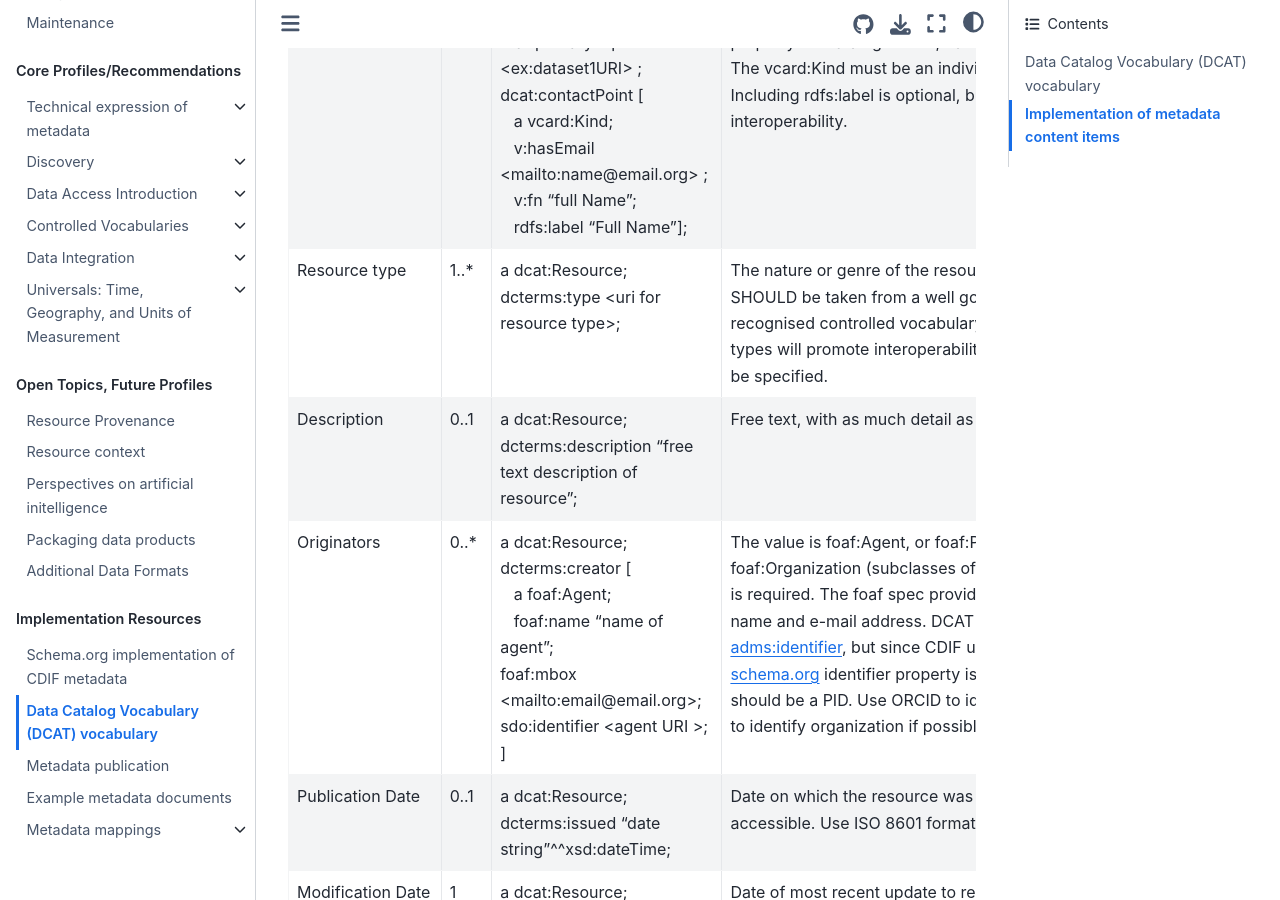
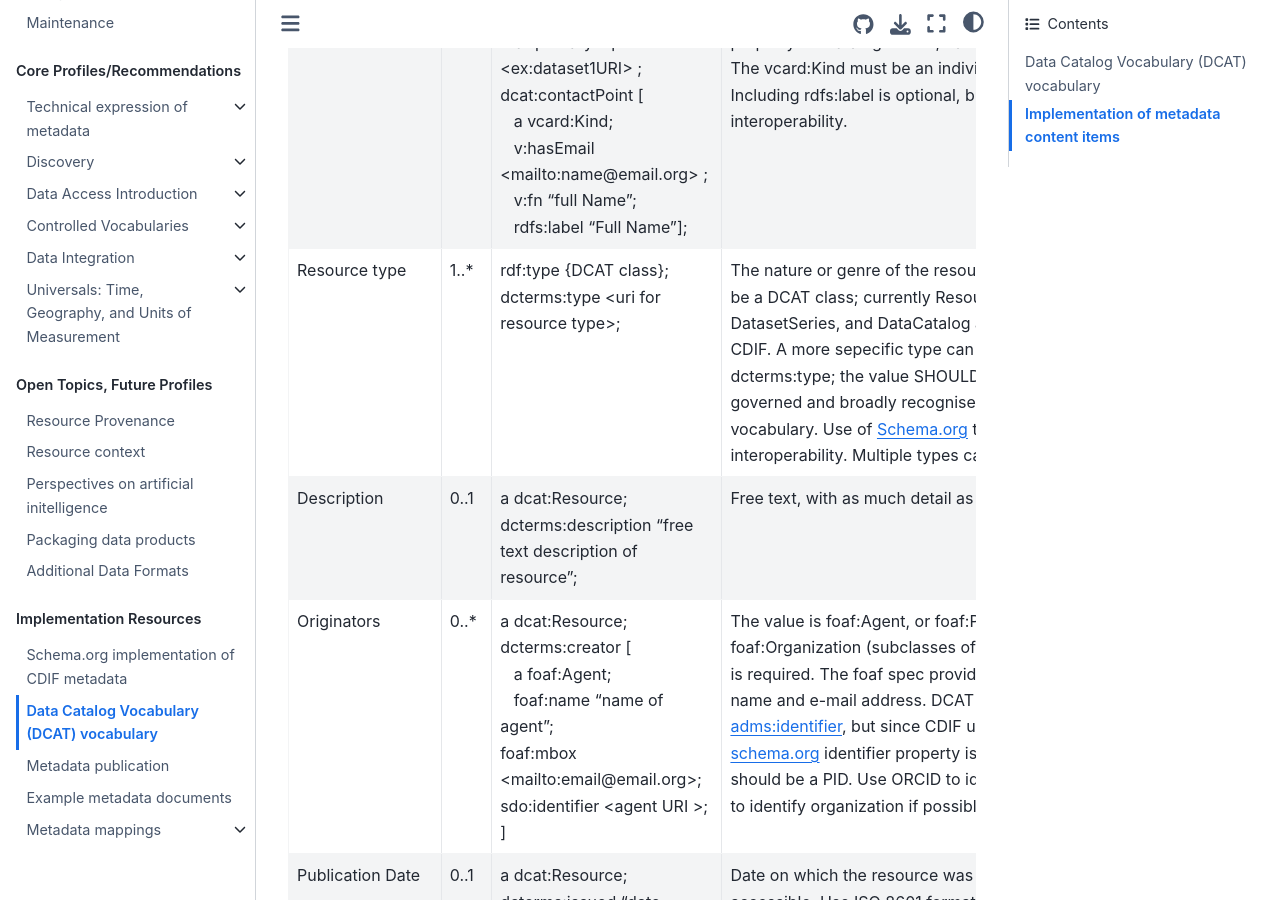
Before and after one commit to Cross-Domain-Interoperability-Framework/cdifbook, a Jupyter Book: the page built from metadata/dcat.md, in a window 1280 px wide and 900 px high, scrolled down 4191 px. Built offline with Jupyter Book 1.0.4 settings and Sphinx 7.4.7 and the Sphinx Book theme 1.1.4, drawn with Linux system fonts in a browser that asks for light colours; some of the changed text lies outside the part shown.

Commit message:
update resourceType note

```diff
--- a/metadata/dcat.md
+++ b/metadata/dcat.md
@@ -31,7 +31,7 @@ Rights|1..\*| |[DCAT uses several properties](https://www.w3.org/TR/vocab-dcat-3
 Metadata profile identifier|1|a dcat:CatalogRecord ;<br>      foaf:primaryTopic \<ex:dataset1URI\> ;<br>      dcterms:conformsTo \<specification uri\>;|The conformsTo property on the CatalogRecord specifies the metadata profile followed by the actual metadata record identified by foaf:primaryTopic. The dcat:CatalogRecord object is a separate node from the dcat metadata node whose subject is the described resource.
 Metadata date|0..1|a dcat:CatalogRecord ;<br>  foaf:primaryTopic \<ex:dataset1URI\> ;<br>  dcterms:modified "date string"^^xsd:dateTime;|Use ISO8601 format. The most recent update date for the metadata content is specified in the modififed property on the CatalogRecord linked to the metadata record identified by foaf:primaryTopic.. Harvesters use this to determine if they have already harvested and processed this record.
 Metadata contact|0..1|a dcat:CatalogRecord ;<br>  foaf:primaryTopic \<ex:dataset1URI\> ;<br>  dcat:contactPoint [ <br>  &nbsp;&nbsp; a  vcard:Kind;<br> &nbsp;&nbsp;   v:hasEmail \<mailto:name@email.org\> ;<br>&nbsp;&nbsp;   v:fn "full Name"; <br> &nbsp;&nbsp;  rdfs:label "Full Name"];|Not in DCAT CatalogRecord. Add a dcat:contactPoint property on CatalogRecord, based on open-world RDF.  The vcard:Kind must be an individual or organization. Including rdfs:label is optional, but recommended for interoperability.
-Resource type|1..\*|a dcat:Resource;<br>   dcterms:type  \<uri for resource type\>;|The nature or genre of the resource. The value SHOULD be taken from a well governed and broadly recognised controlled vocabulary. Use of Schema.org types will promote interoperability. Multiple types can be specified.
+Resource type|1..\*|rdf:type {DCAT class};<br>   dcterms:type  \<uri for resource type\>;|The nature or genre of the resource. The rdf:type Must be a DCAT class; currently Resource, Dataset, DatasetSeries, and DataCatalog are applicable for CDIF.  A more sepecific type can be assigned using dcterms:type; the value SHOULD be taken from a well governed and broadly recognised controlled vocabulary. Use of Schema.org types will promote interoperability. Multiple types can be specified.
 Description|0..1|a dcat:Resource;<br>    dcterms:description "free text description of resource";|Free text, with as much detail as is feasible
 Originators|0..\*|a dcat:Resource;<br>    dcterms:creator [ <br> &nbsp;&nbsp; a  foaf:Agent;<br>   &nbsp;&nbsp; foaf:name "name of agent";<br> foaf:mbox \<mailto:email\@email.org\>; <br> sdo:identifier \<agent URI \>;  ]|The value is foaf:Agent, or foaf:Person or foaf:Organization (subclasses of foaf:Agent. foaf:name is required. The foaf spec provides properties for a name and e-mail address. DCAT examples use the [adms:identifier](https://semiceu.github.io/ADMS/releases/2.00/), but since CDIF used schema.org, the schema.org identifier property is recommended. Value should be a PID. Use ORCID to identify person or ROR to identify organization if possible.
 Publication Date|0..1|a dcat:Resource; <br>   dcterms:issued "date string"^^xsd:dateTime;|Date on which the resource was made publicly accessible. Use ISO 8601 format.
```
Also changed, not shown: other parts of metadata/dcat.md (+1 -1 lines).
